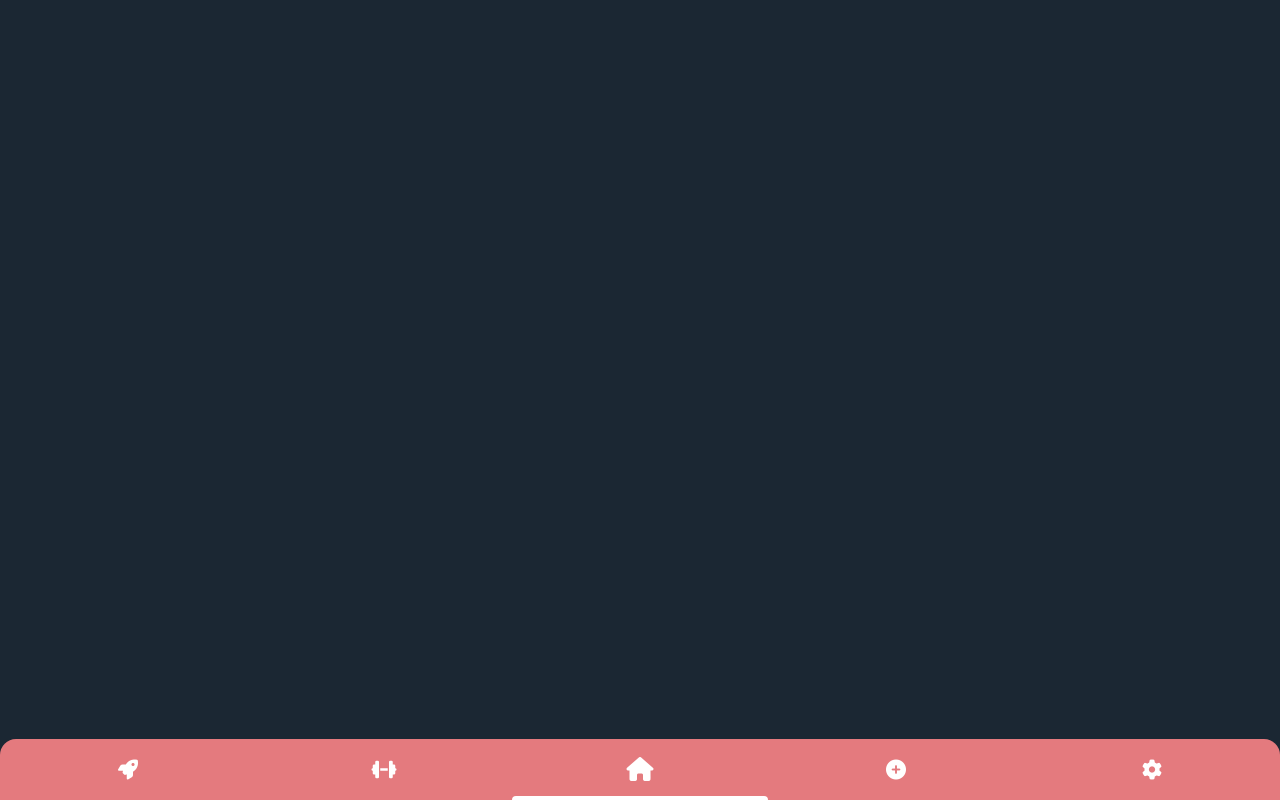
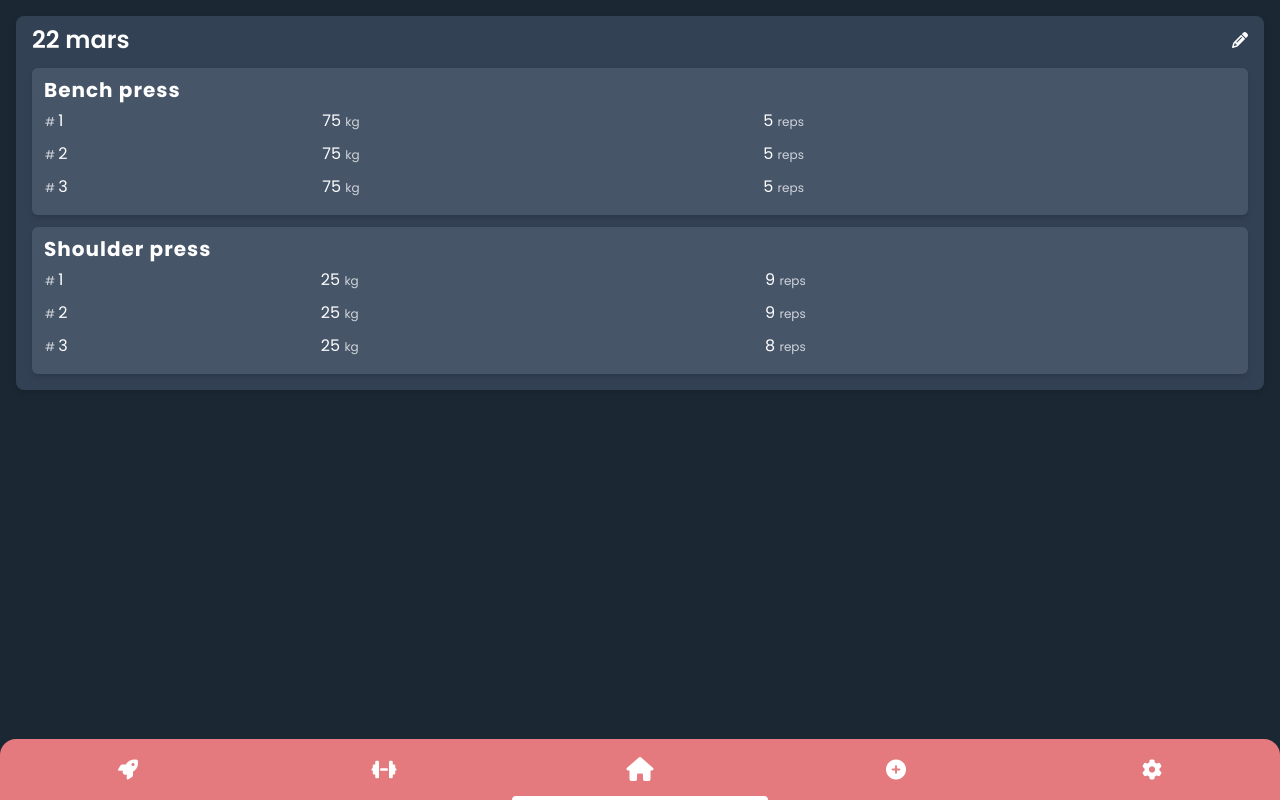
Before and after one commit to freeeranger/on-point, a Vue app: page /workout in a window 1280 px wide. Before the commit this address had no page. Built offline with nearby package versions, Linux system fonts and the light colour scheme.

Commit message:
Started workout screen

```diff
--- a/src/App.vue
+++ b/src/App.vue
@@ -3,13 +3,31 @@ import Navbar from "./components/Navbar.vue";
 </script>
 
 <template>
-    <router-view/>
+    <router-view />
     <Navbar />
 </template>
 
-<style>
+<style lang="scss">
+// blue theme
+$blue-primary: #334155;
+$blue-secondary: #475569;
+$blue-accent: #e47a7e;
+$blue-bg: #1b2733;
+
+// dark theme
+$dark-primary: #000000;
+$dark-secondary: #212121;
+$dark-accent: #45119e;
+$dark-bg: #0e0e0e;
+
+// select theme
+$primary: $blue-primary;
+$secondary: $blue-secondary;
+$accent: $blue-accent;
+$bg: $blue-bg;
+
 body {
-    background-color: #1b2733;
+    background-color: $bg;
 }
 #app {
     padding: 0;
@@ -17,7 +35,15 @@ body {
     font-family: "Poppins";
 }
 
-.accentcolor {
-    background-color: #e47a7e;
+.bg-primary {
+    background-color: $primary;
+}
+
+.bg-secondary {
+    background-color: $secondary;
+}
+
+.bg-accent {
+    background-color: $accent;
 }
 </style>
--- a/src/components/Navbar.vue
+++ b/src/components/Navbar.vue
@@ -6,7 +6,7 @@ let offset = ref(2);
 
 const route = useRoute();
 watch(route, () => {
-    switch(route.name){
+    switch (route.name) {
         case "progress":
             offset.value = 0;
             break;
@@ -27,27 +27,27 @@ watch(route, () => {
 </script>
 
 <template>
-    <div class="navbar fixed bottom-0 left-0 w-full accentcolor rounded-t-2xl">
+    <div class="navbar fixed bottom-0 left-0 w-full bg-accent rounded-t-2xl">
         <ul class="text-center h-full flex flex-grow justify-center flex-row items-center text-xl text-white">
             <li class="w-full pt-4 pb-4">
-                <router-link :to="{name: 'progress'}"><i class="fa-solid fa-rocket" /></router-link>
+                <router-link :to="{ name: 'progress' }"><i class="fa-solid fa-rocket" /></router-link>
             </li>
             <li class="w-full pt-4 pb-4">
-                <router-link :to="{name: 'history'}"><i class="fa-solid fa-dumbbell" /></router-link>
+                <router-link :to="{ name: 'history' }"><i class="fa-solid fa-dumbbell" /></router-link>
             </li>
             <li class="w-full pt-4 pb-4 text-2xl">
-                <router-link :to="{name: 'home'}"><i class="fa-solid fa-house" /></router-link>
+                <router-link :to="{ name: 'home' }"><i class="fa-solid fa-house" /></router-link>
             </li>
             <li class="w-full pt-4 pb-4">
-                <router-link :to="{name: 'new-workout'}"><i class="fa-solid fa-circle-plus" /></router-link>
+                <router-link :to="{ name: 'new-workout' }"><i class="fa-solid fa-circle-plus" /></router-link>
             </li>
             <li class="w-full pt-4 pb-4">
-                <router-link :to="{name: 'options'}"><i class="fa-solid fa-cog" /></router-link>
+                <router-link :to="{ name: 'options' }"><i class="fa-solid fa-cog" /></router-link>
             </li>
         </ul>
     </div>
 
-    <div class="bg-white w-1/5 h-1 rounded-t-md fixed bottom-0 marker" :style="'left:' + (offset * 20) + '%'"></div>
+    <div class="bg-white w-1/5 h-1 rounded-t-md fixed bottom-0 marker" :style="'left:' + offset * 20 + '%'"></div>
 </template>
 
 <style lang="scss" scoped>
@@ -55,7 +55,7 @@ watch(route, () => {
     height: 3.8rem;
 }
 
-.marker{
+.marker {
     transition: left 0.2s;
 }
 </style>
--- a/src/router/index.js
+++ b/src/router/index.js
@@ -26,6 +26,11 @@ const routes = [
         name: "history",
         component: () => import(/* webpackChunkName: "history" */ "../views/History.vue"),
     },
+    {
+        path: "/workout",
+        name: "workout",
+        component: () => import(/* webpackChunkName: "workout" */ "../views/Workout.vue"),
+    },
 ];
 
 const router = createRouter({
--- a/src/views/Home.vue
+++ b/src/views/Home.vue
@@ -2,25 +2,25 @@
 
 <template>
     <div class="m-4 text-white">
-        <div class="bg-slate-700 p-4 pt-2 pb-2 rounded-lg drop-shadow-md">
+        <div class="bg-primary p-4 pt-2 pb-2 rounded-lg drop-shadow-md">
             <h2 class="text-2xl font-semibold mb-2">Previous workouts</h2>
             <ul>
-                <li class="bg-slate-600 p-2 rounded-md mb-3 flex justify-between drop-shadow-md">
+                <li class="bg-secondary p-2 rounded-md mb-3 flex justify-between drop-shadow-md">
                     <div class="ml-1"><p>22 mars</p></div>
                     <div class="mr-2"><i class="fa-solid fa-angle-right" /></div>
                 </li>
 
-                <li class="bg-slate-600 p-2 rounded-md mb-3 flex justify-between drop-shadow-md">
+                <li class="bg-secondary p-2 rounded-md mb-3 flex justify-between drop-shadow-md">
                     <div class="ml-1"><p>20 mars</p></div>
                     <div class="mr-2"><i class="fa-solid fa-angle-right" /></div>
                 </li>
 
-                <li class="bg-slate-600 p-2 rounded-md mb-3 flex justify-between drop-shadow-md">
+                <li class="bg-secondary p-2 rounded-md mb-3 flex justify-between drop-shadow-md">
                     <div class="ml-1"><p>17 mars</p></div>
                     <div class="mr-2"><i class="fa-solid fa-angle-right" /></div>
                 </li>
 
-                <li class="bg-slate-600 p-2 rounded-md mb-3 flex justify-between drop-shadow-md">
+                <li class="bg-secondary p-2 rounded-md mb-3 flex justify-between drop-shadow-md">
                     <div class="ml-1"><p>14 mars</p></div>
                     <div class="mr-2"><i class="fa-solid fa-angle-right" /></div>
                 </li>
@@ -29,7 +29,7 @@
 
         <br />
 
-        <div class="bg-slate-700 p-4 pt-2 rounded-lg drop-shadow-md">
+        <div class="bg-primary p-4 pt-2 rounded-lg drop-shadow-md">
             <h2 class="text-2xl font-semibold mb-2">Progress</h2>
             <p>No data available</p>
         </div>
--- a/src/views/NewWorkout.vue
+++ b/src/views/NewWorkout.vue
@@ -2,7 +2,7 @@
 
 <template>
     <div class="m-4 text-white">
-        <div class="bg-slate-700 p-4 pt-2 rounded-lg drop-shadow-md">
+        <div class="bg-primary p-4 pt-2 rounded-lg drop-shadow-md">
             <h2 class="text-2xl font-semibold mb-2">New workout</h2>
             <p>TODO</p>
         </div>
--- a/src/views/Progress.vue
+++ b/src/views/Progress.vue
@@ -2,7 +2,7 @@
 
 <template>
     <div class="m-4 text-white">
-        <div class="bg-slate-700 p-4 pt-2 rounded-lg drop-shadow-md">
+        <div class="bg-primary p-4 pt-2 rounded-lg drop-shadow-md">
             <h2 class="text-2xl font-semibold mb-2">Progress</h2>
             <p>No data available</p>
         </div>
--- /dev/null
+++ b/src/views/Workout.vue
@@ -0,0 +1,72 @@
+<script setup></script>
+
+<template>
+    <div class="m-4 text-white">
+        <div class="bg-primary p-4 pt-2 pb-2 rounded-lg drop-shadow-md">
+            <div class="flex justify-between items-center">
+                <h2 class="text-2xl font-semibold">22 mars</h2>
+                <i class="fa-solid fa-pencil" />
+            </div>
+
+            <ul>
+                <li class="bg-secondary p-2 rounded-md mt-3 mb-2 flex justify-between drop-shadow-md">
+                    <div class="ml-1 w-full">
+                        <p class="font-bold tracking-wider text-xl mb-1">Bench press</p>
+
+                        <table class="w-full">
+                            <tbody>
+                                <tr>
+                                    <td><span class="text-xs text-gray-300"># </span>1</td>
+                                    <td>75 <span class="text-xs text-gray-300">kg</span></td>
+                                    <td>5 <span class="text-xs text-gray-300">reps</span></td>
+                                </tr>
+                                <tr>
+                                    <td><span class="text-xs text-gray-300"># </span>2</td>
+                                    <td>75 <span class="text-xs text-gray-300">kg</span></td>
+                                    <td>5 <span class="text-xs text-gray-300">reps</span></td>
+                                </tr>
+                                <tr>
+                                    <td><span class="text-xs text-gray-300"># </span>3</td>
+                                    <td>75 <span class="text-xs text-gray-300">kg</span></td>
+                                    <td>5 <span class="text-xs text-gray-300">reps</span></td>
+                                </tr>
+                            </tbody>
+                        </table>
+                    </div>
+                </li>
+
+                <li class="bg-secondary p-2 rounded-md mt-3 mb-2 flex justify-between drop-shadow-md">
+                    <div class="ml-1 w-full">
+                        <p class="font-bold tracking-wider text-xl mb-1">Shoulder press</p>
+
+                        <table class="w-full">
+                            <tbody>
+                                <tr>
+                                    <td><span class="text-xs text-gray-300"># </span>1</td>
+                                    <td>25 <span class="text-xs text-gray-300">kg</span></td>
+                                    <td>9 <span class="text-xs text-gray-300">reps</span></td>
+                                </tr>
+                                <tr>
+                                    <td><span class="text-xs text-gray-300"># </span>2</td>
+                                    <td>25 <span class="text-xs text-gray-300">kg</span></td>
+                                    <td>9 <span class="text-xs text-gray-300">reps</span></td>
+                                </tr>
+                                <tr>
+                                    <td><span class="text-xs text-gray-300"># </span>3</td>
+                                    <td>25 <span class="text-xs text-gray-300">kg</span></td>
+                                    <td>8 <span class="text-xs text-gray-300">reps</span></td>
+                                </tr>
+                            </tbody>
+                        </table>
+                    </div>
+                </li>
+            </ul>
+        </div>
+    </div>
+</template>
+
+<style scoped>
+td {
+    padding-bottom: 0.5rem;
+}
+</style>
```
Also changed, not shown: src/views/History.vue (+9 -9 lines), src/views/Options.vue (+25 -13 lines).
